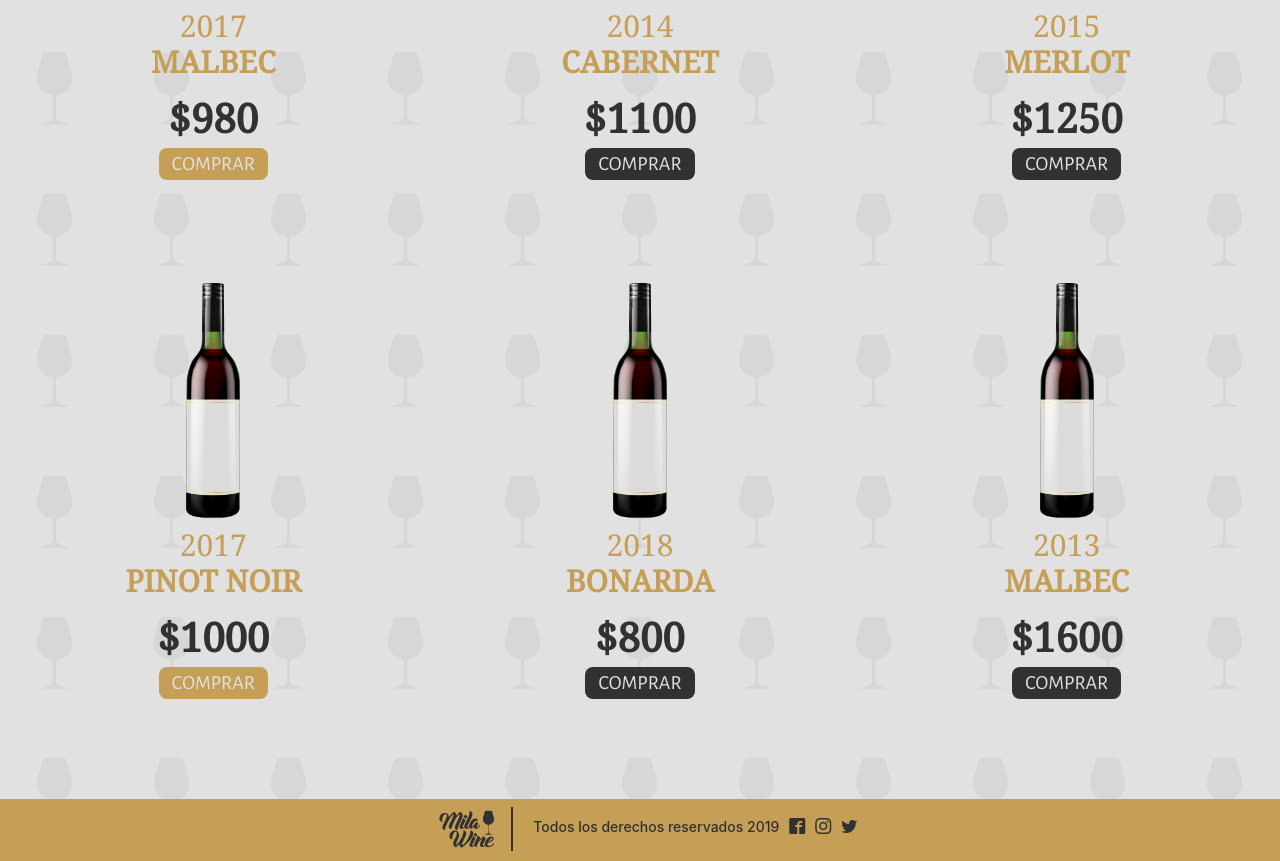
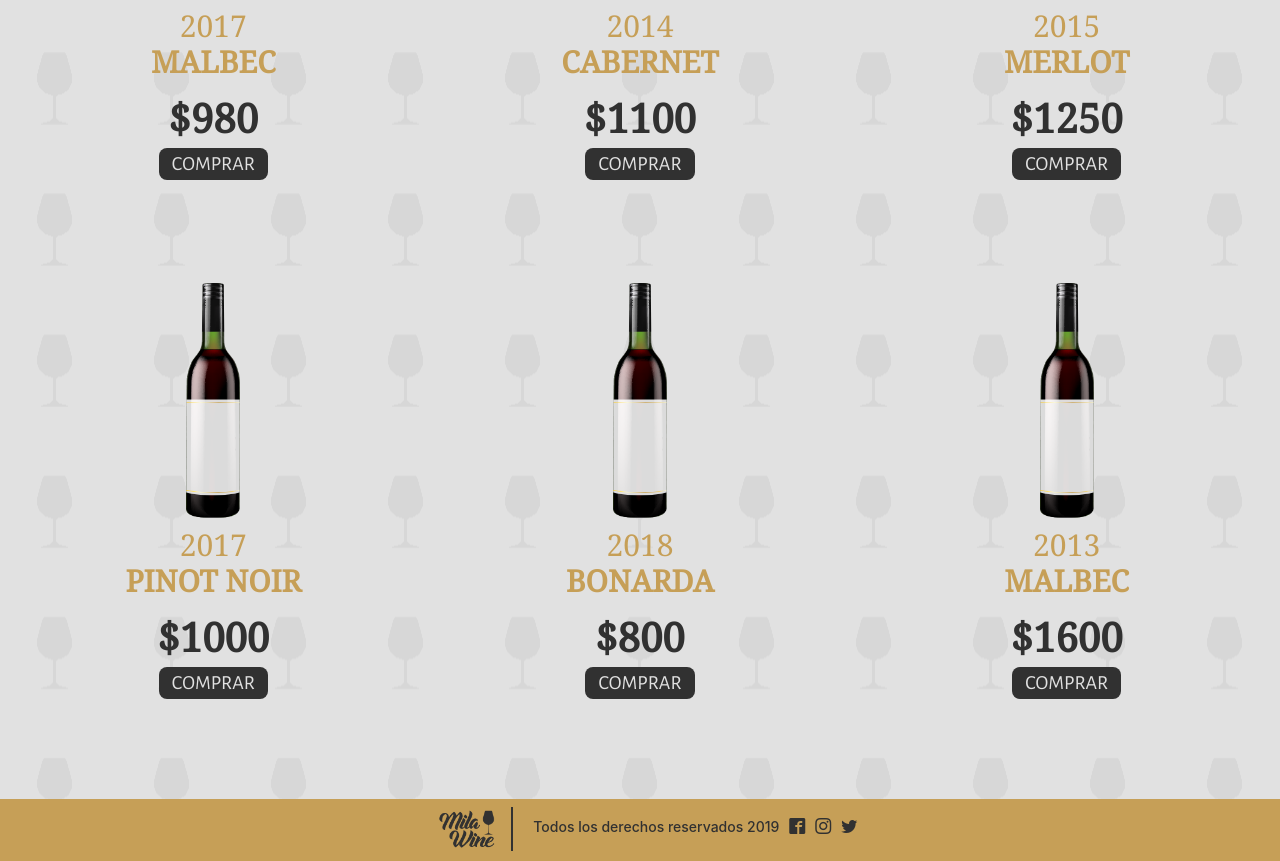
Before and after one commit to lilzeroo/proyecto, a PHP site: page /productos.html in a window 1280 px wide. Shown: the part 541-1402 px from the top of the page. Run offline with PHP 8.4, Linux system fonts and the light colour scheme; some libraries are stand-ins or nearby versions; some web fonts are replaced.

Commit message:
Modificacion productos html y css

```diff
--- a/css/productos.css
+++ b/css/productos.css
@@ -188,31 +188,14 @@ footer a:hover {
   margin:0 auto;
 }
 .btn-negro:hover {
-  color: #c69f57;
+  color: #e1e1e1;
+  background-color: #c69f57;
+
 }
 .btn-negro:active{
   background-color:#c69f57;
   color: #313131;
-}
 
-
-.btn-mio {
-  font-family: 'Alegreya Sans', sans-serif;
-  background-color: #c69f57;
-  border-radius: 8px;
-  font-size: 20px;
-  color: #E1E1E1;
-  padding-top: 0px;
-  padding-bottom: 0px;
-  display:flex;
-  margin:0 auto;
-}
-.btn-mio:hover {
-  color: #313131;
-}
-.btn-mio:active{
-  background-color:#313131;
-  color: #c69f57;
 }
 
 
--- a/productos.html
+++ b/productos.html
@@ -48,7 +48,7 @@
       <a href="#"><img src="images/botella.png" alt="Botella" width="60"></a>
       <h5>2017 <br> <b>MALBEC</b></h5>
       <p><b>$980</b></p>
-      <button  class="btn btn-mio" type="button" name="button">COMPRAR</button>
+      <button  class="btn btn-negro" type="button" name="button">COMPRAR</button>
     </div>
 
     <div class="col-12 col-md-3 ml-auto mr-auto prod colorxs">
@@ -73,7 +73,7 @@
       <a href="#"><img src="images/botella.png" alt="Botella" width="60"></a>
       <h5>2017 <br> <b>PINOT NOIR</b></h5>
       <p><b>$1000</b></p>
-      <button  class="btn btn-mio" type="button" name="button">COMPRAR</button>
+      <button  class="btn btn-negro" type="button" name="button">COMPRAR</button>
     </div>
     <div class="col-12 col-md-3 ml-auto mr-auto prod">
       <a  href="#"><img src="images/botella.png" alt="Botella" width="60"></a>
```
Also changed, not shown: 1 other file.
